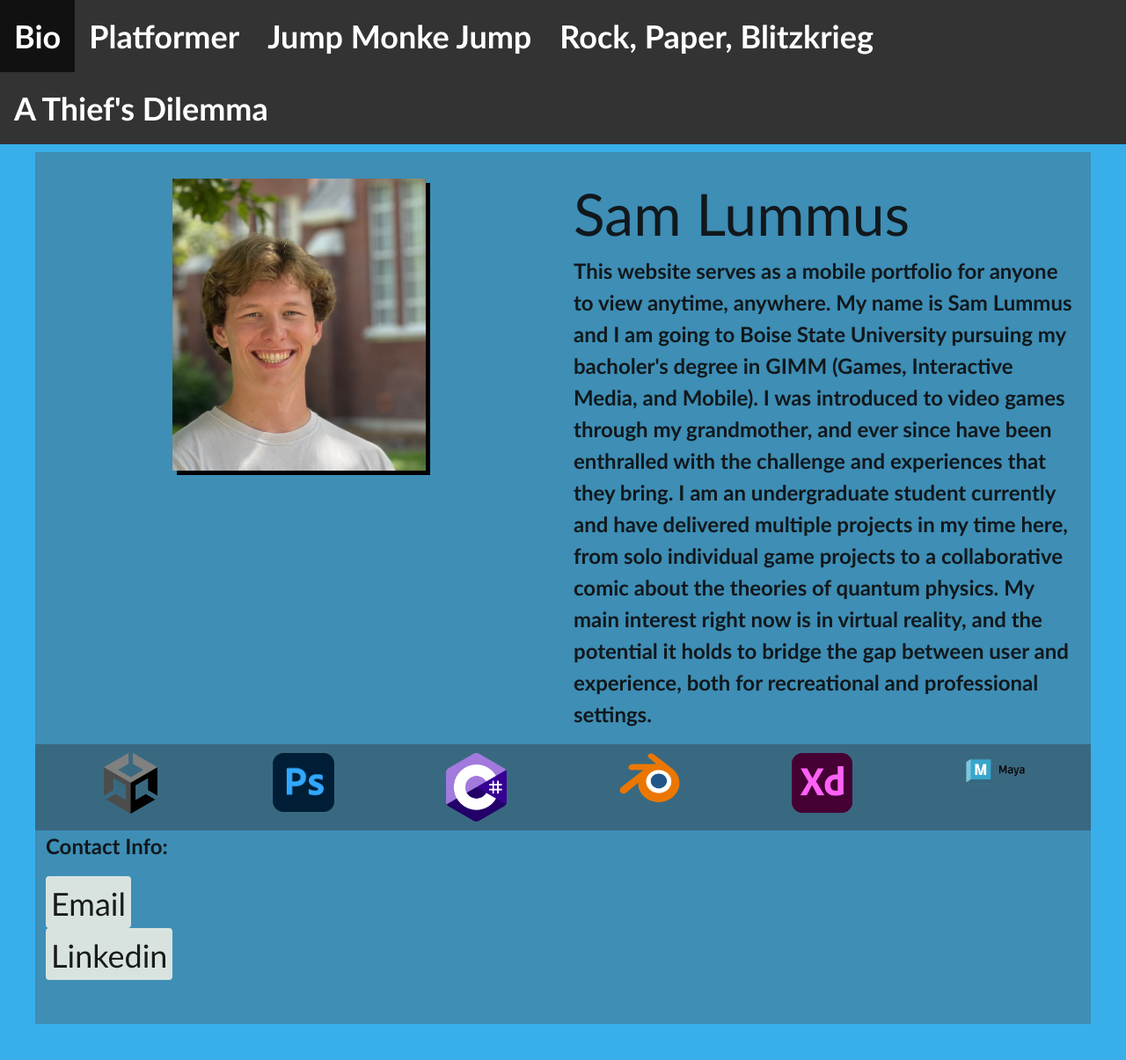
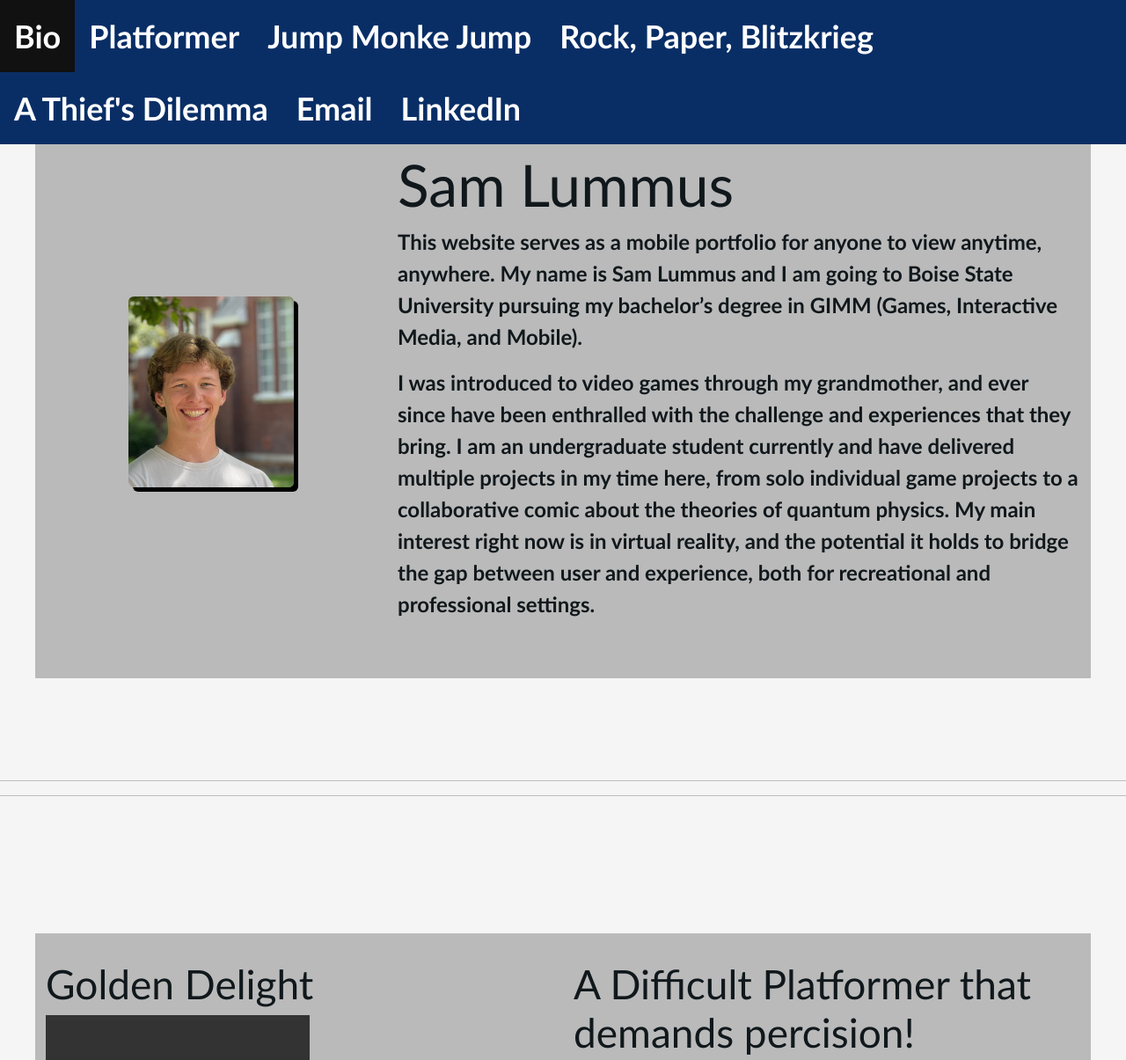
Before and after one commit to SamLummus/SamLummus.github.io, a plain HTML site: page index.html in a window 1280 px wide. Shown: the top 1205 px of the page at 88% size. Drawn offline with nearby package versions, Linux system fonts and the light colour scheme; grey boxes are pictures that could not be loaded.

Commit message:
Updated the color scheme and cleaned up my bio section

```diff
--- a/index.html
+++ b/index.html
@@ -28,82 +28,40 @@
             <li><a href="#AR">Jump Monke Jump</a></li>
             <li><a href="#VR">Rock, Paper, Blitzkrieg</a></li>
             <li><a href="#comic">A Thief's Dilemma</a></li>
+            <li><a href="mailto:samlummus21@gmail.com">Email</a></li>
+            <li><a href="http://www.linkedin.com/in/samlummus">LinkedIn</a></li>
         </ul>
     </nav>
 
-    <hr/>
     <section id="bio">
         <div class="container">
-            <div class="row">
-                <!-- <div class="col-md-2"></div> -->
-                <div class="col-md-6">
-                    <img id="bioPic" src="Material\smokinhot.jpg" alt="picture of me" loading="lazy" class="img-fluid">
+            <div class="row align-items-center">
+                <div class="col-md-4 text-center">
+                    <img id="bioPic" src="Material/smokinhot.jpg" alt="picture of me" loading="lazy"
+                        class="img-fluid rounded">
                 </div>
-                <div class="col-md-6">
+                <div class="col-md-8">
                     <h1>Sam Lummus</h1>
-            <p>
-                This website serves as a mobile portfolio for anyone to view anytime, anywhere.
-                My name is Sam Lummus and I am going to Boise State University pursuing my bacholer's degree in GIMM (Games, Interactive Media, and Mobile).
-                I was introduced to video games through my grandmother, and ever since have been enthralled with the challenge and experiences that they bring.
-                I am an undergraduate student currently and have delivered multiple projects in my time here, from solo individual game projects to a collaborative comic about the theories of quantum physics.
-                My main interest right now is in virtual reality, and the potential it holds to bridge the gap between user and experience, both for recreational and professional settings.
-            </p>
-                </div>
-            </div>
-            <div class="row">
-                <!-- <h1>Sam Lummus</h1>
-            <p>
-                This website serves as a mobile portfolio for anyone to view anytime, anywhere.
-                My name is Sam Lummus and I am going to Boise State University pursuing my bacholer's degree in GIMM (Games, Interactive Media, and Mobile).
-                I was introduced to video games through my grandmother, and ever since have been enthralled with the challenge and experiences that they bring.
-                I am an undergraduate student currently and have delivered multiple projects in my time here, from solo individual game projects to a collaborative comic about the theories of quantum physics.
-                My main interest right now is in virtual reality, and the potential it holds to bridge the gap between user and experience, both for recreational and professional settings.
-            </p> -->
-            </div>
-            <div id="skillrow"class="row">
-                <div class="col-md-2">
-                    <img src="Material\62e131df7fe3599fdd46ecb3.png" loading="lazy" class="img-fluid skillIcons"
-                        alt="unity" title="unity">
-                </div>
-                <div class="col-md-2">
-                    <img src="Material\adobe-photoshop-logo-7B88D7B5AA-seeklogo.com.png" loading="lazy"
-                        class="img-fluid skillIcons" alt="photoshop" title="photoshop">
-                </div>
-                <div class="col-md-2">
-                    <img src="Material\Logo_C_sharp.svg.png" loading="lazy" class="img-fluid skillIcons" alt="cSharp"
-                        title="cSharp">
-                </div>
-                <div class="col-md-2">
-                    <img src="Material\Blender_logo_no_text.svg.png" loading="lazy" class="img-fluid skillIcons"
-                        alt="animate" title="animate">
-                </div>
-                <div class="col-md-2">
-                    <img src="Material\Adobe_XD_CC_icon.svg.png" loading="lazy" class="img-fluid skillIcons" alt="XD"
-                        title="XD">
-                </div>
-                <div class="col-md-2">
-                    <img src="Material\Autodesk-Maya-logo.png" loading="lazy" class="img-fluid skillIcons"
-                        alt="illustrator" title="illustrator">
-                </div>
-            </div>
-            <div class="row">
-                <div class="col-md-6">
-                    <p>Contact Info:</p>
-                    <div>
-                        <button class="button"><a id="hyperlink" href=mailto:"samlummus21@gmail.com">Email</a></button>
-                    </div>
-                    <div>
-                        <button class="button"><a id="hyperlink" href="http://www.linkedin.com/in/samlummus">Linkedin</a></button>
-                    </div>
+                    <p>
+                        This website serves as a mobile portfolio for anyone to view anytime, anywhere.
+                        My name is Sam Lummus and I am going to Boise State University pursuing my
+                        bachelor’s degree in GIMM (Games, Interactive Media, and Mobile).
+                    </p>
+                    <p>
+                        I was introduced to video games through my grandmother, and ever since have been
+                        enthralled with the challenge and experiences that they bring. I am an undergraduate
+                        student currently and have delivered multiple projects in my time here, from solo
+                        individual game projects to a collaborative comic about the theories of quantum physics.
+                        My main interest right now is in virtual reality, and the potential it holds to bridge the
+                        gap between user and experience, both for recreational and professional settings.
+                    </p>
                 </div>
             </div>
         </div>
-        </div>
     </section>
 
-
     <hr />
-
+    <!-- SPACER -->
     <hr />
 
     <section id="indivGame">
--- a/style.css
+++ b/style.css
@@ -1,5 +1,5 @@
 body{
-  background-color: #38afea;
+  background-color: #F5F5F5;
   font-family: 'Gill Sans', 'Gill Sans MT', Calibri, 'Trebuchet MS', sans-serif;
   font-size: 24px;
   font-weight: bold;
@@ -65,7 +65,7 @@ a {
   } */
 }
 .container {
-  background-color: #3e8eb5;
+  background-color: #bababa;
   padding-top: 30px;
   padding-bottom: 50px;
   max-width: 100%;
@@ -105,7 +105,7 @@ a {
   /* padding-top: 10px;
   padding-bottom: 10px; */
   padding: 10px;
-  background-color: #396981;
+  background-color: #092e66;
 }
 #comicPic {
   max-width: 100%;
@@ -132,11 +132,12 @@ ul {
     margin: 0;
     padding: 0;
     overflow: hidden;
-    background-color: #333;
+    background-color: #092e66;
     position: fixed;
     width: 100%;
     top: 0;
     z-index: 1000;
+    /* This is for the top banner */
   }
   li {
     float: left;
```
